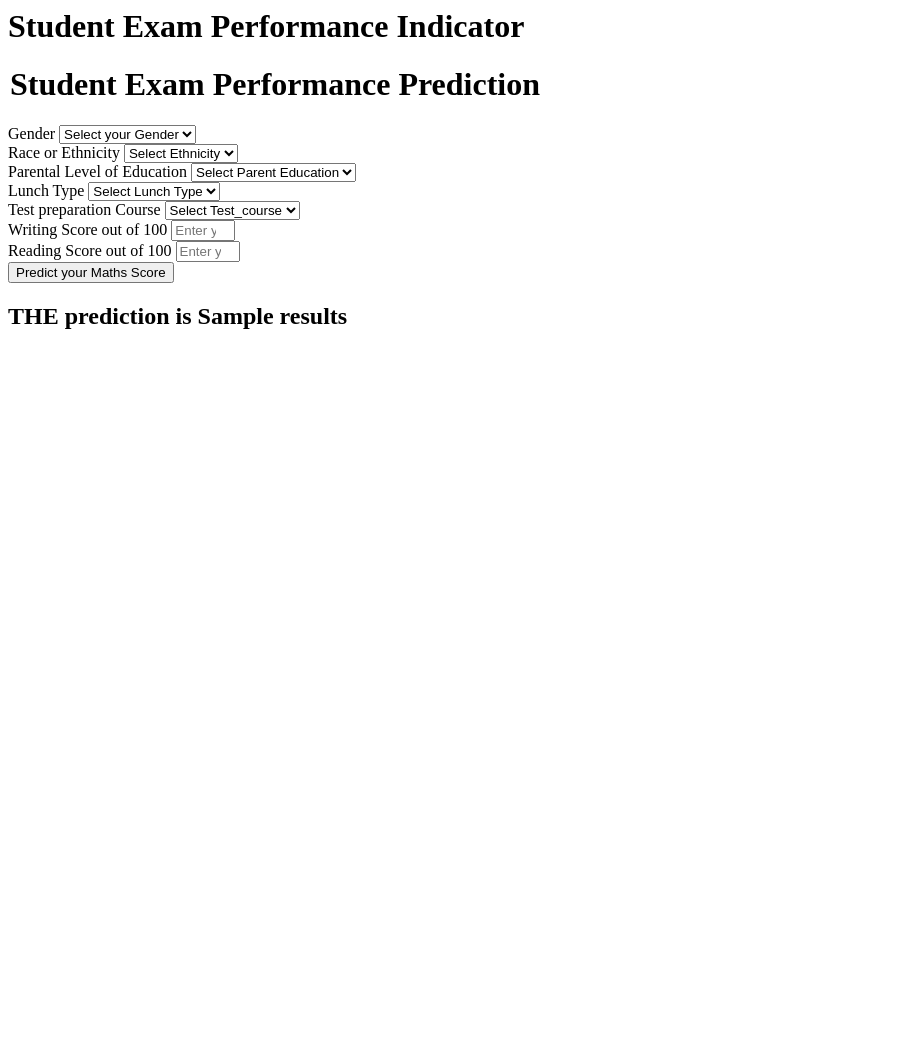
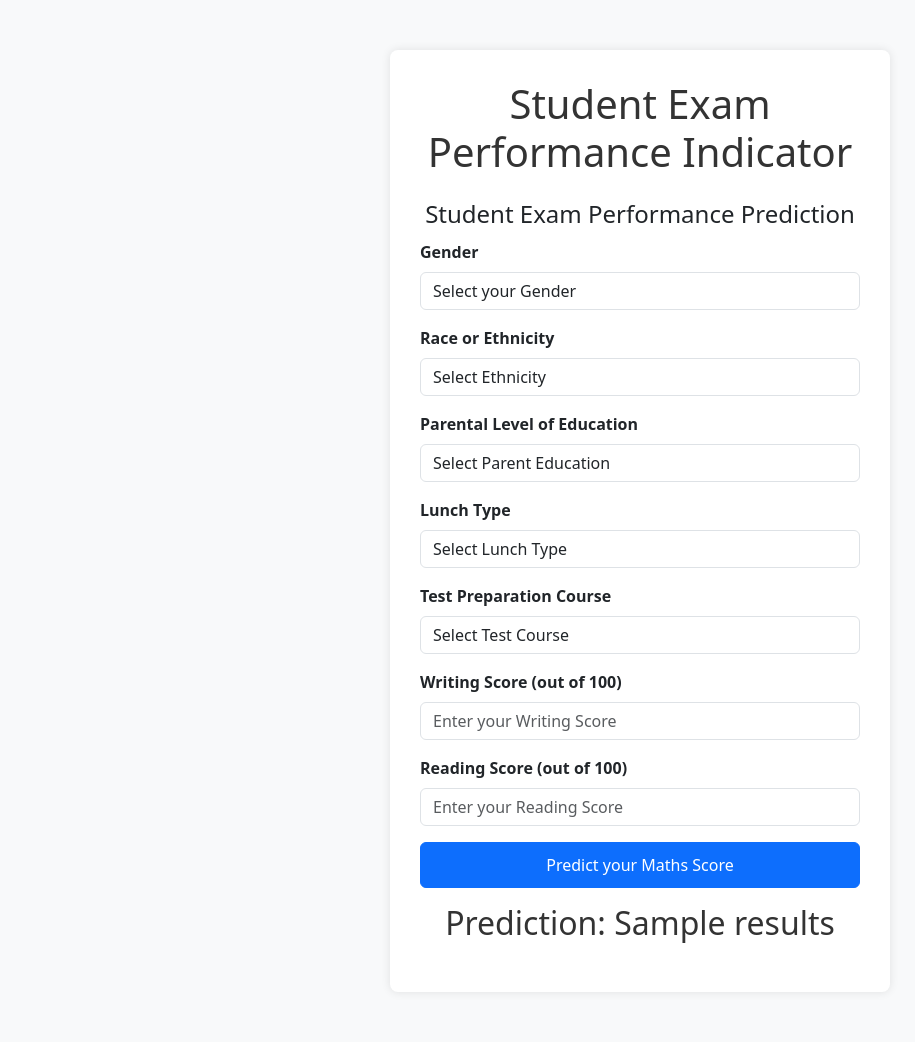
Before and after one commit to VaibhaVarshney/Student_Pccerformance_Prediction, a Flask app: template templates/home.html in a window 1280 px wide. Shown: the whole page, without its empty margins (0-915 px from the left). Before the commit the page ends 329 px from the top, so only its background shows below. Run offline with Flask 3, Linux system fonts and the light colour scheme; the template is opened without the code that fills it: most values are stand-ins (such as "Sample title", 1, 10 or a date in 2020).

Commit message:
Webpage Enhanced

```diff
--- a/templates/home.html
+++ b/templates/home.html
@@ -1,111 +1,107 @@
-<html>
+<!DOCTYPE html>
+<html lang="en">
+<head>
+    <meta charset="UTF-8">
+    <meta name="viewport" content="width=device-width, initial-scale=1.0">
+    <title>Student Exam Performance Indicator</title>
+    <!-- Bootstrap CSS -->
+    <link href="https://cdn.jsdelivr.net/npm/bootstrap@5.3.0/dist/css/bootstrap.min.css" rel="stylesheet">
+    <style>
+        body {
+            background-color: #f8f9fa;
+        }
+        .login {
+            max-width: 500px;
+            margin: 50px auto;
+            padding: 30px;
+            background-color: #ffffff;
+            border-radius: 8px;
+            box-shadow: 0 0 10px rgba(0, 0, 0, 0.1);
+        }
+        h1, h2 {
+            text-align: center;
+            color: #333;
+            margin-bottom: 20px;
+        }
+        .form-label {
+            font-weight: bold;
+        }
+        .btn-primary {
+            width: 100%;
+            padding: 10px;
+            font-size: 16px;
+        }
+    </style>
+</head>
 <body>
+
     <div class="login">
         <h1>Student Exam Performance Indicator</h1>
-
-       <form action="{{ url_for('predict_datapoint')}}" method="post">
-        <h1>
-            <legend>Student Exam Performance Prediction</legend>
-        </h1>
+        <form action="{{ url_for('predict_datapoint') }}" method="post">
+            <legend class="text-center">Student Exam Performance Prediction</legend>
             <div class="mb-3">
                 <label class="form-label">Gender</label>
-            <select class="form-control" name="gender" placeholder="Enter you Gender" required>
-                <option class="placeholder" selected disabled value="">Select your Gender</option>
-                <option value="male">
-                    Male
-                </option>
-                <option value="female">
-                    Female
-                </option>
+                <select class="form-control" name="gender" required>
+                    <option selected disabled value="">Select your Gender</option>
+                    <option value="male">Male</option>
+                    <option value="female">Female</option>
                 </select>
             </div>
             <div class="mb-3">
                 <label class="form-label">Race or Ethnicity</label>
-            <select class="form-control" name="ethnicity" placeholder="Enter you ethnicity" required>
-                <option class="placeholder" selected disabled value="">Select Ethnicity</option>
-                <option value="group A">
-                    Group A
-                </option>
-                <option value="group B">
-                    Group B
-                </option>
-                <option value="group C">
-                    Group C
-                </option>
-                <option value="group D">
-                    Group D
-                </option>
-                <option value="group E">
-                    Group E
-                </option>
+                <select class="form-control" name="ethnicity" required>
+                    <option selected disabled value="">Select Ethnicity</option>
+                    <option value="group A">Group A</option>
+                    <option value="group B">Group B</option>
+                    <option value="group C">Group C</option>
+                    <option value="group D">Group D</option>
+                    <option value="group E">Group E</option>
                 </select>
             </div>
             <div class="mb-3">
                 <label class="form-label">Parental Level of Education</label>
-            <select class="form-control" name="parental_level_of_education"
-                placeholder="Enter you Parent Education" required>
-                <option class="placeholder" selected disabled value="">Select Parent Education</option>
-                <option value="associate's degree">
-                    associate's degree
-                </option>
-                <option value="bachelor's degree">
-                    bachelor's degree
-                </option>
-                <option value="high school">
-                    high school
-                </option>
-                <option value="master's degree">
-                    master's degree
-                </option>
-                <option value="some college">
-                    some college
-                </option>
-                <option value="some high school">
-                    some high school
-                </option>
+                <select class="form-control" name="parental_level_of_education" required>
+                    <option selected disabled value="">Select Parent Education</option>
+                    <option value="associate's degree">Associate's Degree</option>
+                    <option value="bachelor's degree">Bachelor's Degree</option>
+                    <option value="high school">High School</option>
+                    <option value="master's degree">Master's Degree</option>
+                    <option value="some college">Some College</option>
+                    <option value="some high school">Some High School</option>
                 </select>
             </div>
             <div class="mb-3">
                 <label class="form-label">Lunch Type</label>
-            <select class="form-control" name="lunch" placeholder="Enter you Lunch" required>
-                <option class="placeholder" selected disabled value="">Select Lunch Type</option>
-                <option value="free/reduced">
-                    free/reduced
-                </option>
-                <option value="standard">
-                    standard
-                </option>
+                <select class="form-control" name="lunch" required>
+                    <option selected disabled value="">Select Lunch Type</option>
+                    <option value="free/reduced">Free/Reduced</option>
+                    <option value="standard">Standard</option>
                 </select>
             </div>
             <div class="mb-3">
-            <label class="form-label">Test preparation Course</label>
-            <select class="form-control" name="test_preparation_course" placeholder="Enter you Course"
-                required>
-                <option class="placeholder" selected disabled value="">Select Test_course</option>
-                <option value="none">
-                    None
-                </option>
-                <option value="completed">
-                    Completed
-                </option>
+                <label class="form-label">Test Preparation Course</label>
+                <select class="form-control" name="test_preparation_course" required>
+                    <option selected disabled value="">Select Test Course</option>
+                    <option value="none">None</option>
+                    <option value="completed">Completed</option>
                 </select>
             </div>
             <div class="mb-3">
-            <label class="form-label">Writing Score out of 100</label>
-            <input class="form-control" type="number" name="reading_score"
-                placeholder="Enter your Reading score" min='0' max='100' />
+                <label class="form-label">Writing Score (out of 100)</label>
+                <input class="form-control" type="number" name="writing_score" placeholder="Enter your Writing Score" min="0" max="100" required>
             </div>
             <div class="mb-3">
-            <label class="form-label">Reading Score out of 100</label>
-            <input class="form-control" type="number" name="writing_score"
-                placeholder="Enter your Reading Score" min='0' max='100' />
+                <label class="form-label">Reading Score (out of 100)</label>
+                <input class="form-control" type="number" name="reading_score" placeholder="Enter your Reading Score" min="0" max="100" required>
             </div>
             <div class="mb-3">
-            <input class="btn btn-primary" type="submit" value="Predict your Maths Score" required />
+                <input class="btn btn-primary" type="submit" value="Predict your Maths Score">
             </div>
         </form>
-    <h2>
-       THE  prediction is {{results}}
-    </h2>
-   <body>
+        <h2>Prediction: {{ results }}</h2>
+    </div>
+
+    <!-- Bootstrap JS -->
+    <script src="https://cdn.jsdelivr.net/npm/bootstrap@5.3.0/dist/js/bootstrap.bundle.min.js"></script>
+</body>
 </html>
```
Lines whose indentation alone changed are shown as unchanged.
